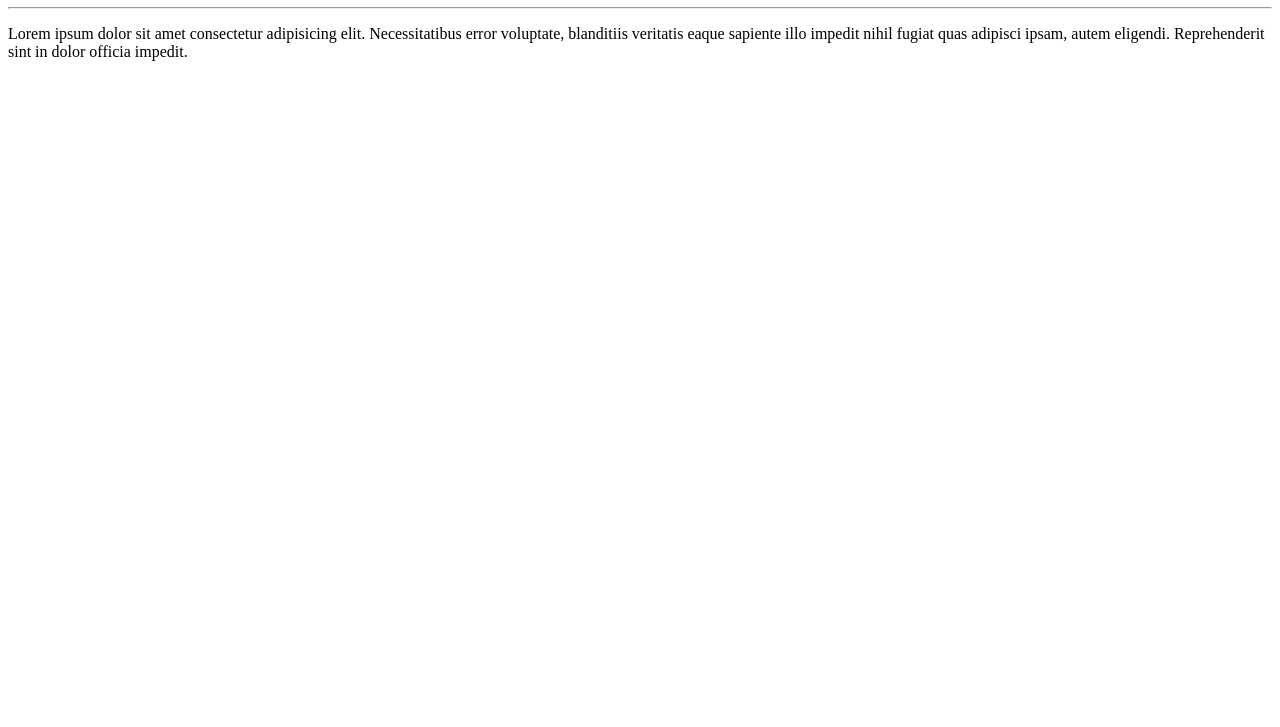
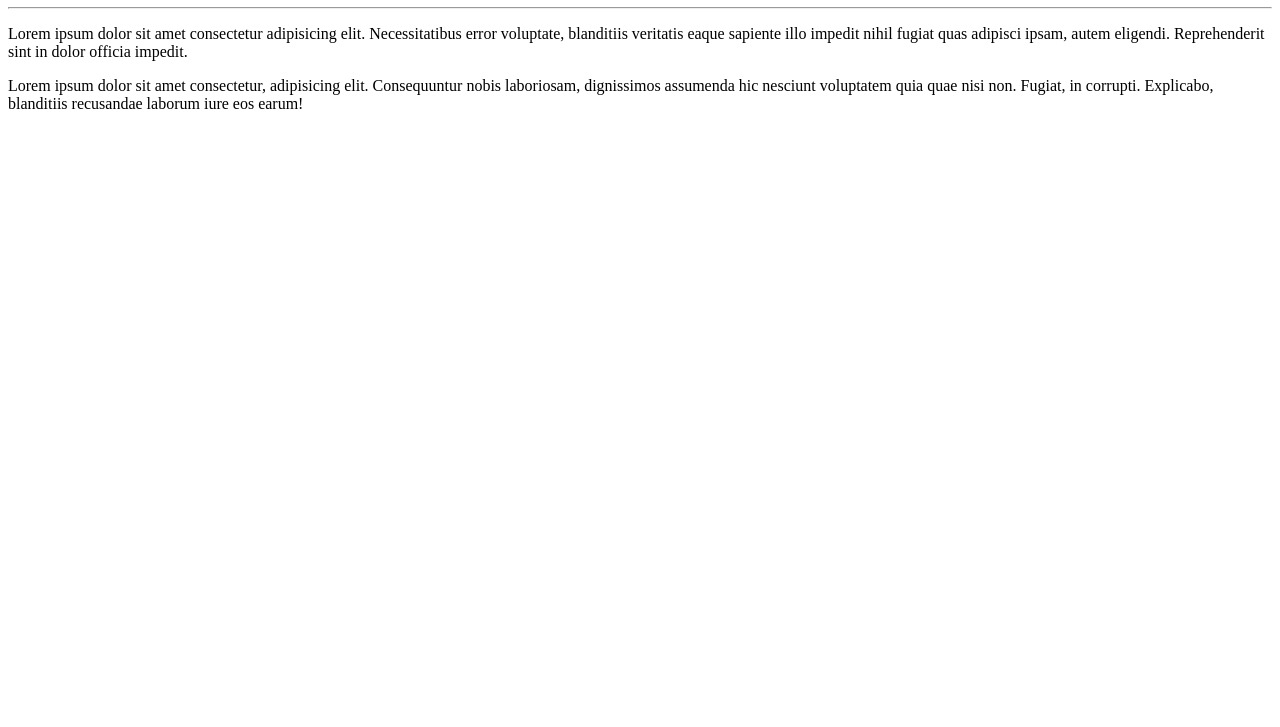
Before and after one commit to GabrielDargas/ola-mundo, a plain HTML site: page site-exemplo/index.html in a window 1280 px wide. Shown: the part 73-800 px from the top of the page. Drawn offline with Linux system fonts and the light colour scheme.

Commit message:
Paragrafo adicionado

```diff
--- a/site-exemplo/index.html
+++ b/site-exemplo/index.html
@@ -13,6 +13,9 @@
     <p>Lorem ipsum dolor sit amet consectetur adipisicing elit. Necessitatibus error voluptate, blanditiis veritatis
         eaque sapiente illo impedit nihil fugiat quas adipisci ipsam, autem eligendi. Reprehenderit sint in dolor
         officia impedit.</p>
+    <p>Lorem ipsum dolor sit amet consectetur, adipisicing elit. Consequuntur nobis laboriosam, dignissimos assumenda
+        hic nesciunt voluptatem quia quae nisi non. Fugiat, in corrupti. Explicabo, blanditiis recusandae laborum iure
+        eos earum!</p>
 </body>
 
 </html>
```
